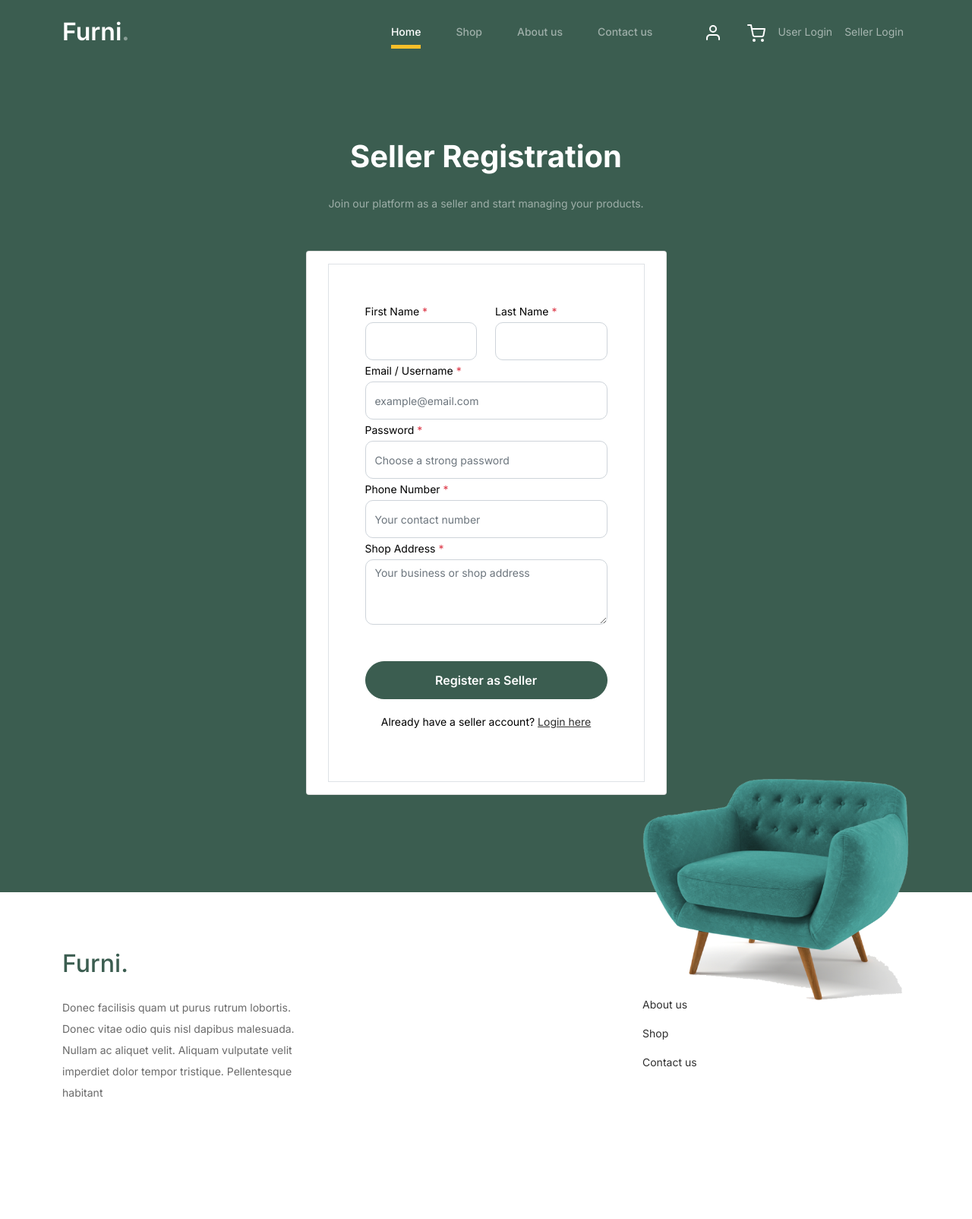
After one commit to Navyaam91/furni_cart, a Django app: page /seller/signup/ in a window 1280 px wide. The commit adds this page. Shown: the whole page at 76% size. Run offline with Django 5.2, Linux system fonts and the light colour scheme; some libraries are stand-ins or nearby versions.

Commit message:
seller register

```diff
--- a/sellers/urls.py
+++ b/sellers/urls.py
@@ -2,6 +2,9 @@ from django.urls import path
 from . import views
 
 urlpatterns = [
+    path('signup/', views.seller_signup, name='seller_signup'),
+    path('login/', views.seller_login, name='seller_login'),
+    path('logout/', views.seller_logout, name='seller_logout'),
     path('dashboard/', views.dashboard, name='seller_dashboard'),
     path('become-seller/', views.become_seller, name='become_seller'),
     path('products/', views.product_list, name='seller_product_list'),
--- a/sellers/views.py
+++ b/sellers/views.py
@@ -1,4 +1,6 @@
 from django.shortcuts import render, redirect, get_object_or_404
+from django.contrib.auth.models import User
+from django.contrib.auth import authenticate, login as auth_login, logout as auth_logout
 from django.contrib.auth.decorators import login_required
 from customers.models import Customer
 from products.models import Product, Category
@@ -18,6 +20,64 @@ def become_seller(request):
         return redirect('seller_dashboard')
     messages.error(request, "Customer profile not found.")
     return redirect('shop')
+
+def seller_signup(request):
+    if request.method == "POST":
+        fname = request.POST.get("fname")
+        lname = request.POST.get("lname")
+        email = request.POST.get("email")
+        password = request.POST.get("password")
+        phone = request.POST.get("phone")
+        address = request.POST.get("address")
+
+        if User.objects.filter(username=email).exists():
+            messages.error(request, "Email already registered!")
+            return redirect('seller_signup')
+
+        user = User.objects.create_user(
+            username=email,
+            email=email,
+            password=password
+        )
+
+        Customer.objects.create(
+            user=user,
+            firstname=fname,
+            lastname=lname,
+            phone=phone,
+            address=address,
+            is_seller=True
+        )
+
+        messages.success(request, "Seller account created successfully! Please login.")
+        return redirect('seller_login')
+
+    return render(request, 'sellers/signup.html')
+
+def seller_login(request):
+    if request.method == "POST":
+        email = request.POST.get("email")
+        password = request.POST.get("password")
+
+        user = authenticate(request, username=email, password=password)
+
+        if user is not None:
+            if hasattr(user, 'customer') and user.customer.is_seller:
+                auth_login(request, user)
+                messages.success(request, "Welcome to your Dashboard!")
+                return redirect('seller_dashboard')
+            else:
+                messages.error(request, "This account is not registered as a seller.")
+                return redirect('seller_login')
+        else:
+            messages.error(request, "Invalid credentials!")
+            return redirect('seller_login')
+
+    return render(request, 'sellers/login.html')
+
+def seller_logout(request):
+    auth_logout(request)
+    return redirect('seller_login')
 
 @login_required
 def dashboard(request):
--- a/template/menu.html
+++ b/template/menu.html
@@ -41,19 +41,20 @@
 						<li><a class="dropdown-item" href="/orders">Orders</a></li>
 						{% if user.customer.is_seller %}
 						<li><a class="dropdown-item" href="{% url 'seller_dashboard' %}">Seller Dashboard</a></li>
+						<li><a class="dropdown-item text-danger" href="{% url 'seller_logout' %}">Seller Logout</a></li>
 						{% else %}
 						<li><a class="dropdown-item" href="{% url 'become_seller' %}">Become a Seller</a></li>
+						<li><a class="dropdown-item text-danger" href="/logout">Logout</a></li>
 						{% endif %}
-						<li>
-							<hr class="dropdown-divider">
-						</li>
-						<li><a class="dropdown-item text-danger" href="/logout">Logout</a></li>
 					</ul>
 				</li>
 				{% else %}
 				<!-- Show for non-logged-in users -->
 				<li class="nav-item">
-					<a href="/login" class="nav-link">Login</a>
+					<a href="/login" class="nav-link">User Login</a>
+				</li>
+				<li class="nav-item">
+					<a href="{% url 'seller_login' %}" class="nav-link">Seller Login</a>
 				</li>
 				{% endif %}
 			</ul>
--- /dev/null
+++ b/template/sellers/signup.html
@@ -0,0 +1,88 @@
+{% extends 'blank_layout.html' %}
+{% load static %}
+{% block content %}
+
+<div class="hero">
+    <div class="container">
+        <h1 class="text-center mb-4">Seller Registration</h1>
+        <p class="text-center mb-5">Join our platform as a seller and start managing your products.</p>
+
+        <div class="row justify-content-center">
+            <div class="col-md-7 col-lg-5 card">
+                <div class="card-body">
+                    {% if messages %}
+                    <div>
+                        {% for message in messages %}
+                        <p class="alert alert-warning" style="color:black">{{ message }}</p>
+                        {% endfor %}
+                    </div>
+                    {% endif %}
+                    <form method="POST">
+                        {% csrf_token %}
+                        <div class="row">
+                            <div class="col-md-12 mb-5 mb-md-0">
+                                <div class="p-3 p-lg-5 border bg-white">
+                                    <div class="form-group row">
+                                        <div class="col-md-6">
+                                            <label for="fname" class="text-black">First Name <span
+                                                    class="text-danger">*</span></label>
+                                            <input type="text" class="form-control" id="fname" name="fname" required>
+                                        </div>
+                                        <div class="col-md-6">
+                                            <label for="lname" class="text-black">Last Name <span
+                                                    class="text-danger">*</span></label>
+                                            <input type="text" class="form-control" id="lname" name="lname" required>
+                                        </div>
+                                    </div>
+
+                                    <div class="form-group row">
+                                        <div class="col-md-12">
+                                            <label for="email" class="text-black">Email / Username <span
+                                                    class="text-danger">*</span></label>
+                                            <input type="email" class="form-control" id="email" name="email" required
+                                                placeholder="example@email.com">
+                                        </div>
+                                    </div>
+
+                                    <div class="form-group row">
+                                        <div class="col-md-12">
+                                            <label for="password" class="text-black">Password <span
+                                                    class="text-danger">*</span></label>
+                                            <input type="password" class="form-control" id="password" name="password"
+                                                required placeholder="Choose a strong password">
+                                        </div>
+                                    </div>
+
+                                    <div class="form-group row">
+                                        <div class="col-md-12">
+                                            <label for="phone" class="text-black">Phone Number <span
+                                                    class="text-danger">*</span></label>
+                                            <input type="text" class="form-control" id="phone" name="phone" required
+                                                placeholder="Your contact number">
+                                        </div>
+                                    </div>
+
+                                    <div class="form-group row mb-5">
+                                        <div class="col-md-12">
+                                            <label for="address" class="text-black">Shop Address <span
+                                                    class="text-danger">*</span></label>
+                                            <textarea class="form-control" id="address" name="address" required
+                                                placeholder="Your business or shop address" rows="3"></textarea>
+                                        </div>
+                                    </div>
+
+                                    <button type="submit" class="btn btn-primary w-100">Register as Seller</button>
+                                    <p class="text-center mt-3 text-black">
+                                        Already have a seller account? <a href="{% url 'seller_login' %}">Login here</a>
+                                    </p>
+                                </div>
+                            </div>
+                        </div>
+                    </form>
+                </div>
+            </div>
+        </div>
+    </div>
+</div>
+
+{% endblock content %}
```
Also changed, not shown: template/sellers/login.html (added, +48 -0 lines), media/products/table-office-chair-furniture-office-chairs-aa2976aa6c70a753d317791fd59d3d26.png (added).
